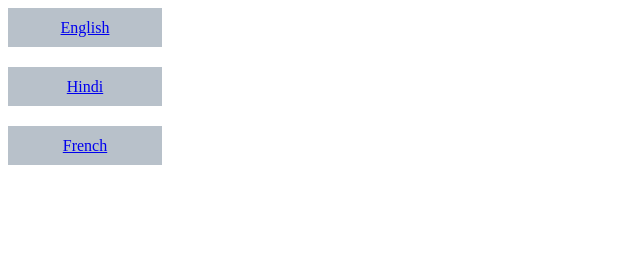
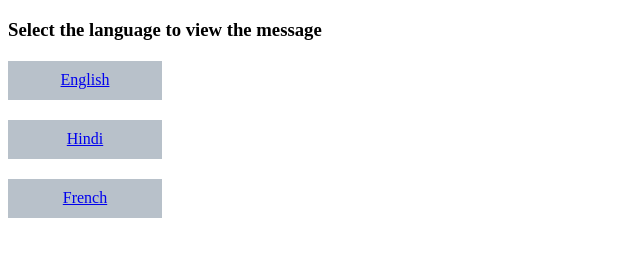
Before and after one commit to sameersha158/ignite, a website: page public/index.html in a window 1280 px wide. Shown: the whole page, without its empty margins (0-640 px from the left). Drawn offline with Linux system fonts and the light colour scheme.

Commit message:
Update index.html

```diff
--- a/public/index.html
+++ b/public/index.html
@@ -26,6 +26,7 @@
     </style>
 </head>
 <body>
+	<h3 style="margin-bottom:20px;" >Select the language to view the message</h3>
     <div class="btn">
         <a href="http://localhost:5000/hello?language=English">English</a>
     </div>
```
